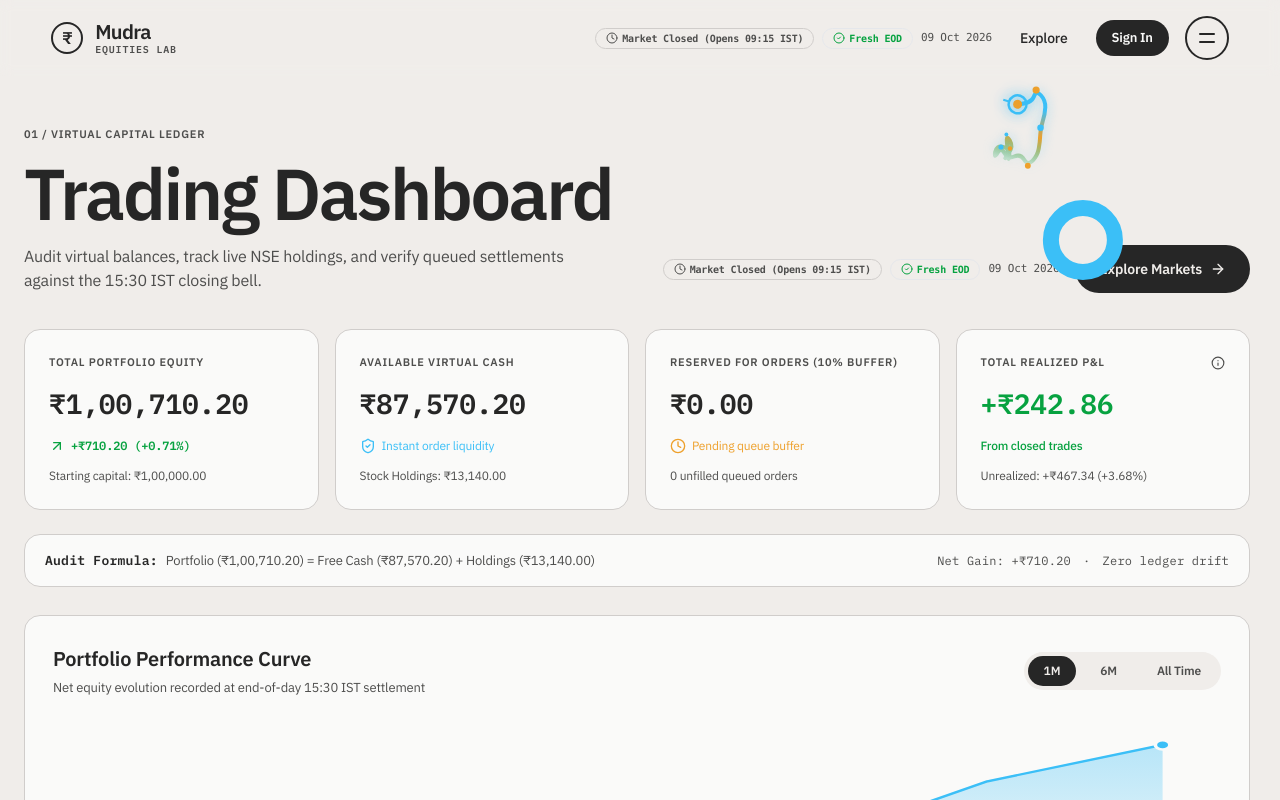
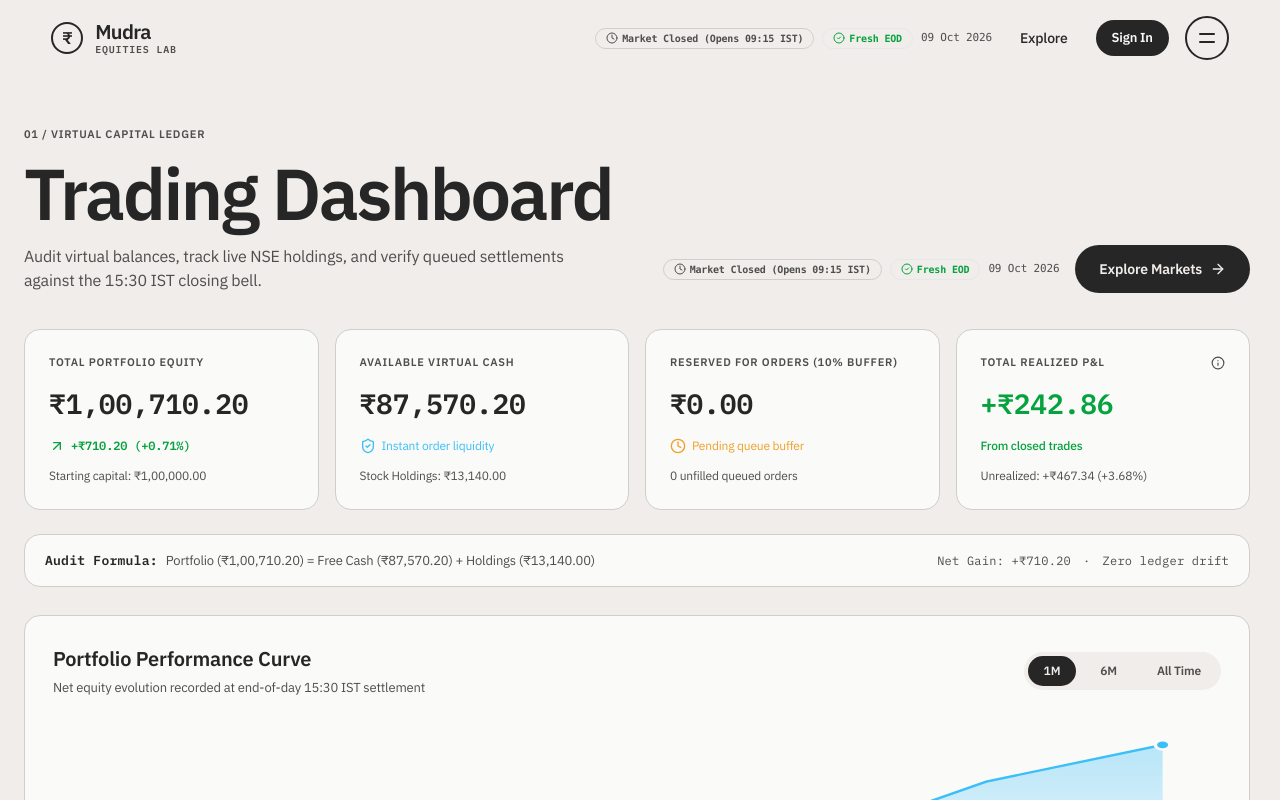
Before and after one commit to sharancreates/mudra, a Next.js app in the folder client/: page /dashboard in a window 1280 px wide. Shown: the top 800 px of the page. Built offline with nearby package versions, Linux system fonts and the light colour scheme.

Commit message:
chore: remove snake and spine scroll animations

```diff
--- a/client/src/app/page.tsx
+++ b/client/src/app/page.tsx
@@ -13,8 +13,6 @@ import { MudraClients } from "@/components/mudra/MudraClients";
 import { MudraProof } from "@/components/mudra/MudraProof";
 import { MudraFinalCTA } from "@/components/mudra/MudraFinalCTA";
 import { MudraFooter } from "@/components/mudra/MudraFooter";
-import { MudraSpine } from "@/components/mudra/MudraSpine";
-import { MudraSnake } from "@/components/mudra/MudraSnake";
 import { AuthModal } from "@/components/auth/AuthModal";
 
 export default function MudraHomePage() {
@@ -109,11 +107,7 @@ export default function MudraHomePage() {
         minHeight: "100vh",
       }}
     >
-      {/* Background Orthogonal Spine Line */}
-      <MudraSpine />
 
-      {/* Interactive Geometric Swiss Snake Navigator */}
-      <MudraSnake />
 
       {/* Fixed Header */}
       <MudraHeader
--- a/client/src/components/mudra/MudraShell.tsx
+++ b/client/src/components/mudra/MudraShell.tsx
@@ -3,8 +3,6 @@
 import React, { useEffect, useState } from "react";
 import { MudraHeader } from "./MudraHeader";
 import { MudraMenu } from "./MudraMenu";
-import { MudraSpine } from "./MudraSpine";
-import { MudraSnake } from "./MudraSnake";
 import { MudraFooter } from "./MudraFooter";
 import { AuthModal } from "@/components/auth/AuthModal";
 
@@ -78,11 +76,7 @@ export function MudraShell({
         flexDirection: "column",
       }}
     >
-      {/* Background Orthogonal Spine Line */}
-      <MudraSpine />
 
-      {/* Interactive Geometric Swiss Snake Navigator */}
-      <MudraSnake />
 
       {/* Fixed Swiss Header */}
       <MudraHeader
--- a/client/src/components/mudra/MudraSnake.tsx
+++ b/client/src/components/mudra/MudraSnake.tsx
@@ -1,249 +1,10 @@
 "use client";
 
-import React, { useEffect, useRef, useState } from "react";
+import React from "react";
 
-interface Segment {
-  x: number;
-  y: number;
-  vx: number;
-  vy: number;
+/**
+ * MudraSnake component removed per user request.
+ */
+export function MudraSnake() {
+  return null;
 }
-
-export function MudraSnake() {
-  const canvasRef = useRef<HTMLCanvasElement>(null);
-  const [isVisible, setIsVisible] = useState(true);
-
-  useEffect(() => {
-    const canvas = canvasRef.current;
-    if (!canvas) return;
-
-    const ctx = canvas.getContext("2d", { alpha: true });
-    if (!ctx) return;
-
-    let animationFrameId: number;
-    let width = (canvas.width = window.innerWidth);
-    let height = (canvas.height = window.innerHeight);
-
-    // Number of articulated segments in the snake ribbon
-    const NUM_SEGMENTS = 20;
-    const SEGMENT_DISTANCE = 14;
-    const SPRING_EASE = 0.32;
-
-    // Initial position on the vertical right rail
-    const initialX = width * 0.82;
-    const initialY = height * 0.3;
-
-    const segments: Segment[] = Array.from({ length: NUM_SEGMENTS }, () => ({
-      x: initialX,
-      y: initialY,
-      vx: 0,
-      vy: 0,
-    }));
-
-    // Target tracking state
-    let mouseX = initialX;
-    let mouseY = initialY;
-    let hasMouseInteracted = false;
-    let lastMouseMoveTime = 0;
-    let targetX = initialX;
-    let targetY = initialY;
-    let scrollProgress = 0;
-
-    // Handle Resize
-    const handleResize = () => {
-      if (!canvas) return;
-      const dpr = Math.min(window.devicePixelRatio || 1, 2);
-      width = window.innerWidth;
-      height = window.innerHeight;
-      canvas.width = width * dpr;
-      canvas.height = height * dpr;
-      ctx.scale(dpr, dpr);
-    };
-
-    handleResize();
-
-    // Mouse Tracking
-    const handleMouseMove = (e: MouseEvent) => {
-      mouseX = e.clientX;
-      mouseY = e.clientY;
-      hasMouseInteracted = true;
-      lastMouseMoveTime = performance.now();
-    };
-
-    // Scroll Tracking
-    const handleScroll = () => {
-      const docH = document.documentElement.scrollHeight - window.innerHeight;
-      scrollProgress = docH > 0 ? (window.scrollY || 0) / docH : 0;
-    };
-
-    handleScroll();
-
-    window.addEventListener("resize", handleResize, { passive: true });
-    window.addEventListener("mousemove", handleMouseMove, { passive: true });
-    window.addEventListener("scroll", handleScroll, { passive: true });
-
-    let t = 0;
-
-    // Main Kinematic Animation Loop
-    const render = () => {
-      t += 0.025;
-      const now = performance.now();
-      const isMouseActive = hasMouseInteracted && now - lastMouseMoveTime < 3200;
-
-      if (isMouseActive) {
-        // Gravitate with smooth momentum toward mouse cursor
-        targetX += (mouseX - targetX) * 0.12;
-        targetY += (mouseY - targetY) * 0.12;
-      } else {
-        // Ambient scroll progression down the Swiss vertical spine
-        const spineBaseX = width > 768 ? width * 0.82 : width * 0.5;
-        const waveX = Math.sin(t * 1.2) * 45;
-        const scrollTargetY = 80 + scrollProgress * (height - 180) + Math.cos(t * 1.5) * 28;
-
-        targetX += (spineBaseX + waveX - targetX) * 0.08;
-        targetY += (scrollTargetY - targetY) * 0.08;
-      }
-
-      // Head physics (spring toward target)
-      segments[0].vx = (targetX - segments[0].x) * SPRING_EASE;
-      segments[0].vy = (targetY - segments[0].y) * SPRING_EASE;
-      segments[0].x += segments[0].vx;
-      segments[0].y += segments[0].vy;
-
-      // Inverse Kinematics for trailing segments
-      for (let i = 1; i < NUM_SEGMENTS; i++) {
-        const prev = segments[i - 1];
-        const curr = segments[i];
-
-        const dx = prev.x - curr.x;
-        const dy = prev.y - curr.y;
-        const dist = Math.sqrt(dx * dx + dy * dy);
-
-        if (dist > 0) {
-          const force = (dist - SEGMENT_DISTANCE) * 0.45;
-          curr.vx += (dx / dist) * force;
-          curr.vy += (dy / dist) * force;
-        }
-
-        // Apply friction/damping
-        curr.vx *= 0.68;
-        curr.vy *= 0.68;
-        curr.x += curr.vx;
-        curr.y += curr.vy;
-      }
-
-      // Clear Canvas
-      ctx.clearRect(0, 0, width, height);
-
-      // Draw Articulated Ribbon Tail (Multi-curve Path)
-      if (segments.length > 2) {
-        ctx.save();
-        ctx.beginPath();
-        ctx.moveTo(segments[0].x, segments[0].y);
-
-        for (let i = 1; i < segments.length - 1; i++) {
-          const xc = (segments[i].x + segments[i + 1].x) / 2;
-          const yc = (segments[i].y + segments[i + 1].y) / 2;
-          ctx.quadraticCurveTo(segments[i].x, segments[i].y, xc, yc);
-        }
-
-        ctx.lineTo(segments[segments.length - 1].x, segments[segments.length - 1].y);
-
-        // Gradient from Sky Blue to Signal Yellow
-        const grad = ctx.createLinearGradient(
-          segments[0].x,
-          segments[0].y,
-          segments[segments.length - 1].x,
-          segments[segments.length - 1].y
-        );
-        grad.addColorStop(0, "#3BBFF7"); // Mudra Sky Blue
-        grad.addColorStop(0.5, "#EEA02B"); // Mudra Signal Yellow
-        grad.addColorStop(1, "rgba(7, 162, 64, 0.2)"); // Mudra Link Green tail
-
-        ctx.strokeStyle = grad;
-        ctx.lineWidth = 4;
-        ctx.lineCap = "round";
-        ctx.lineJoin = "round";
-        ctx.shadowColor = "rgba(59, 191, 247, 0.45)";
-        ctx.shadowBlur = 12;
-        ctx.stroke();
-        ctx.restore();
-
-        // Draw Articulated Joints (Swiss Geometric Beads)
-        for (let i = 2; i < segments.length; i += 3) {
-          const seg = segments[i];
-          const radius = Math.max(1.8, 3.8 - (i / NUM_SEGMENTS) * 2.2);
-
-          ctx.save();
-          ctx.beginPath();
-          ctx.arc(seg.x, seg.y, radius, 0, Math.PI * 2);
-          ctx.fillStyle = i % 2 === 0 ? "#EEA02B" : "#3BBFF7";
-          ctx.fill();
-          ctx.restore();
-        }
-      }
-
-      // Draw Head Node (Swiss Rupee Orbit Indicator)
-      const head = segments[0];
-      const headAngle = Math.atan2(head.vy, head.vx) || 0;
-
-      ctx.save();
-      ctx.translate(head.x, head.y);
-      ctx.rotate(headAngle);
-
-      // Outer Glowing Ring
-      ctx.beginPath();
-      ctx.arc(0, 0, 9, 0, Math.PI * 2);
-      ctx.strokeStyle = "#3BBFF7";
-      ctx.lineWidth = 2.5;
-      ctx.shadowColor = "rgba(59, 191, 247, 0.8)";
-      ctx.shadowBlur = 14;
-      ctx.stroke();
-
-      // Inner Core Node
-      ctx.beginPath();
-      ctx.arc(0, 0, 4.5, 0, Math.PI * 2);
-      ctx.fillStyle = "#EEA02B";
-      ctx.fill();
-
-      // Directional Leading Beacon
-      ctx.beginPath();
-      ctx.moveTo(9, 0);
-      ctx.lineTo(15, 0);
-      ctx.strokeStyle = "#3BBFF7";
-      ctx.lineWidth = 2;
-      ctx.stroke();
-
-      ctx.restore();
-
-      animationFrameId = requestAnimationFrame(render);
-    };
-
-    animationFrameId = requestAnimationFrame(render);
-
-    return () => {
-      cancelAnimationFrame(animationFrameId);
-      window.removeEventListener("resize", handleResize);
-      window.removeEventListener("mousemove", handleMouseMove);
-      window.removeEventListener("scroll", handleScroll);
-    };
-  }, [isVisible]);
-
-  if (!isVisible) return null;
-
-  return (
-    <canvas
-      ref={canvasRef}
-      aria-hidden="true"
-      style={{
-        position: "fixed",
-        inset: 0,
-        width: "100vw",
-        height: "100vh",
-        pointerEvents: "none",
-        zIndex: 45,
-        display: "block",
-      }}
-    />
-  );
-}
--- a/client/src/components/mudra/MudraSpine.tsx
+++ b/client/src/components/mudra/MudraSpine.tsx
@@ -1,69 +1,10 @@
 "use client";
 
-import React, { useEffect, useState } from "react";
+import React from "react";
 
+/**
+ * MudraSpine component removed per user request.
+ */
 export function MudraSpine() {
-  const [scrollProgress, setScrollProgress] = useState(0);
-
-  useEffect(() => {
-    const handleScroll = () => {
-      const y = window.scrollY || window.pageYOffset;
-      const docH = document.documentElement.scrollHeight - window.innerHeight;
-      const prog = docH > 0 ? Math.min(1, Math.max(0, y / docH)) : 0;
-      setScrollProgress(prog);
-    };
-
-    window.addEventListener("scroll", handleScroll, { passive: true });
-    handleScroll();
-    return () => window.removeEventListener("scroll", handleScroll);
-  }, []);
-
-  return (
-    <svg
-      data-spine=""
-      aria-hidden="true"
-      style={{
-        position: "absolute",
-        left: 0,
-        top: 0,
-        width: "100%",
-        height: "100%",
-        zIndex: 5,
-        overflow: "visible",
-        pointerEvents: "none",
-      }}
-    >
-      <defs>
-        <linearGradient id="spine-hue" gradientUnits="userSpaceOnUse" x1="0" y1="0" x2="0" y2="100%">
-          <stop offset="0" stopColor="var(--mudra-sky-blue)" />
-          <stop offset="90%" stopColor="var(--mudra-sky-blue)" />
-          <stop offset="100%" stopColor="#8B8A88" />
-        </linearGradient>
-      </defs>
-
-      {/* Decorative Orthogonal Spine Path */}
-      <path
-        d="M 85% 240 L 85% 1200 Q 85% 1240 80% 1240 L 25% 1240 Q 20% 1240 20% 1280 L 20% 2800 Q 20% 2840 25% 2840 L 88% 2840 Q 93% 2840 93% 2880 L 93% 4600 Q 93% 4640 88% 4640 L 76% 4640 Q 71% 4640 71% 4680 L 71% 6500"
-        fill="none"
-        stroke="url(#spine-hue)"
-        strokeWidth="16"
-        strokeLinecap="round"
-        style={{
-          strokeDasharray: 9000,
-          strokeDashoffset: 9000 * (1 - scrollProgress * 1.2),
-          transition: "stroke-dashoffset 80ms linear",
-        }}
-      />
-
-      {/* Start Circle */}
-      <circle
-        cx="85%"
-        cy="240"
-        r="32"
-        fill="var(--surface-canvas)"
-        stroke="var(--mudra-sky-blue)"
-        strokeWidth="16"
-      />
-    </svg>
-  );
+  return null;
 }
```
